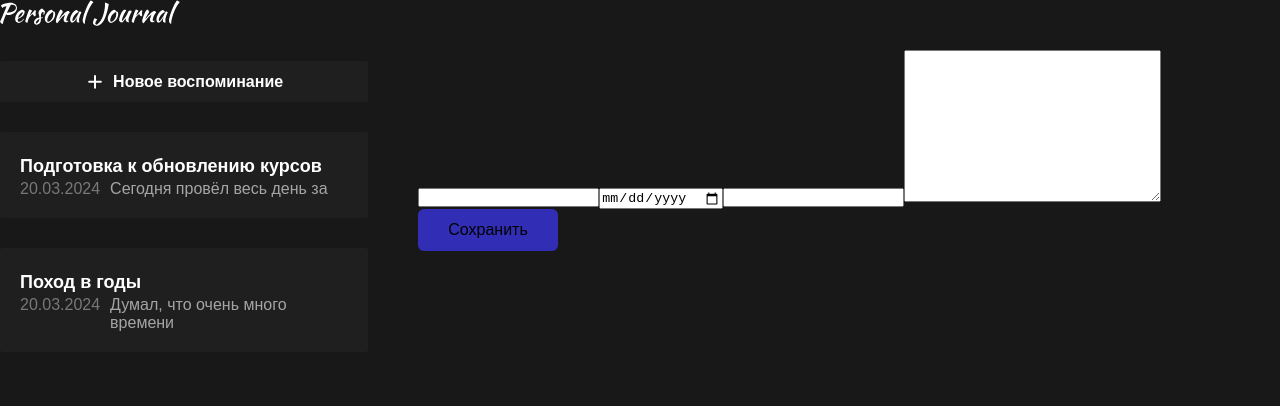
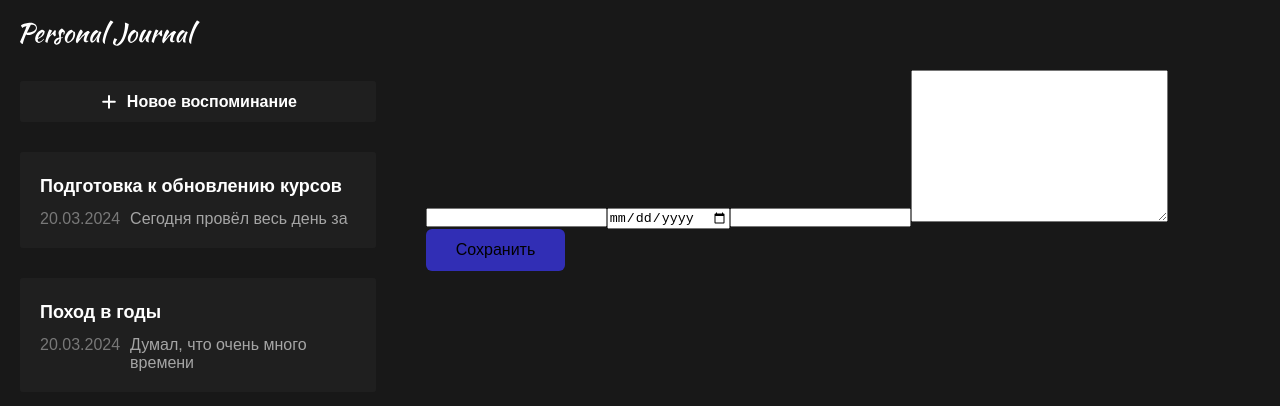
Before and after one commit to DyudinDaniil/basic-react, a React (Vite) app: page / in a window 1280 px wide. Shown: the top 406 px of the page. Built offline with nearby package versions, Linux system fonts and the light colour scheme.

Commit message:
004 work with list

```diff
--- a/src/App.css
+++ b/src/App.css
@@ -1,3 +1,4 @@
 .app {
   display: flex;
+  padding: 20px;
 }
--- a/src/App.jsx
+++ b/src/App.jsx
@@ -1,28 +1,43 @@
+import { useState } from 'react';
+
 import Body from './layouts/Body/Body';
 import NavPanel from './layouts/NavPnael/NavPanel';
 import Header from './components/Header/Header';
 import JournalAddButton from './components/JournalAddButton/JournalAddButton';
 import JournalList from './components/JournalList/JournalList';
-import JournalItem from './components/JournalItem/JournalItem';
-import CardButton from './components/CardButton/CardButton';
 import JournalForm from './components/JournalForm/JournalForm';
 
 import './App.css';
 
-function App() {
-
-	const data = [
+const INITIAL_DATA = [
 	{
+		id: 1,
 		title: 'Подготовка к обновлению курсов',
 		text: 'Сегодня провёл весь день за',
 		date: new Date()
 	},
 	{
+		id: 2,
 		title: 'Поход в годы',
 		text: 'Думал, что очень много времени',
 		date: new Date()
 	}
 ];
+
+function App() {
+
+	const [items, setItems] = useState(INITIAL_DATA);
+
+	const addItem = item => {
+		setItems(oldItems => [...oldItems, {
+			id: Math.max(...oldItems.map(item => item.id)) + 1,
+			title: item.title,
+			text: item.text,
+			date: new Date(item.date)
+		}]);
+	};
+
+
 
 	return (
 		<div className="app">
@@ -31,27 +46,11 @@
 
 				<JournalAddButton/>
 
-				<JournalList>
-					<CardButton>
-						<JournalItem
-							title={data[0].title}
-							text={data[0].text}
-							date={data[0].date}
-						/>
-					</CardButton>
-
-					<CardButton>
-						<JournalItem
-							title={data[1].title}
-							text={data[1].text}
-							date={data[1].date}
-						/>
-					</CardButton>
-				</JournalList>
+				<JournalList items={items}/>
 			</NavPanel>
 
 			<Body>
-				<JournalForm/>
+				<JournalForm onSubmit={addItem}/>
 			</Body>
 		</div>
 	);
--- a/src/components/JournalForm/JournalForm.jsx
+++ b/src/components/JournalForm/JournalForm.jsx
@@ -1,30 +1,22 @@
-import { useState } from 'react';
-
 import Button from '../Button/Buttion';
 
 import './JournalForm.css';
 
-function JournalForm() {
-
-	const [inputData, setInputData] = useState('');
-
-	const inputChange = (event) => {
-		setInputData(event.target.value);
-	};
+function JournalForm({ onSubmit }) {
 
 	const addJournalItem = (event) => {
 		event.preventDefault();
 		const formData = new FormData(event.target);
 		const formProps = Object.fromEntries(formData);
-		console.log(formProps);
+		onSubmit(formProps);
 	};
 
 	return (
 		<form className="journal-form" onSubmit={addJournalItem}>
 			<input type="title" name="title"/>
 			<input type="date" name="date"/>
-			<input type="text" name="tag" value={inputData} onChange={inputChange}/>
-			<textarea name="post" id="" cols="30" rows="10"></textarea>
+			<input type="text" name="tag"/>
+			<textarea name="text" id="" cols="30" rows="10"></textarea>
 			<Button text={'Сохранить'}/>
 		</form>
 	);
--- a/src/components/JournalItem/JournalItem.css
+++ b/src/components/JournalItem/JournalItem.css
@@ -3,6 +3,7 @@
 	font-style: normal;
 	font-weight: 600;
 	line-height: 28px;
+  margin-bottom: 10px;
 }
 
 .journal-item__info {
--- a/src/components/JournalList/JournalList.jsx
+++ b/src/components/JournalList/JournalList.jsx
@@ -1,10 +1,33 @@
+import JournalItem from '../JournalItem/JournalItem';
+import CardButton from '../CardButton/CardButton';
+
 import './JournalList.css';
 
-function JournalList({ children }) {
+function JournalList({ items }) {
+
+	const sortItems = items.sort((a, b) =>{
+		if (a.date < b.date) {
+			return 1;
+		} else {
+			return -1;
+		}
+	});
+
+	const journailContent = items.length === 0
+		? <p>Записей нет</p>
+		: sortItems.map(item => (
+			<CardButton key={item.id}>
+				<JournalItem
+					title={item.title}
+					text={item.text}
+					date={item.date}
+				/>
+			</CardButton>
+		));
 
 	return (
 		<ul className="journal-list">
-			{children}
+			{journailContent}
 		</ul>
 	);
 
```
Lines whose indentation alone changed are shown as unchanged.
